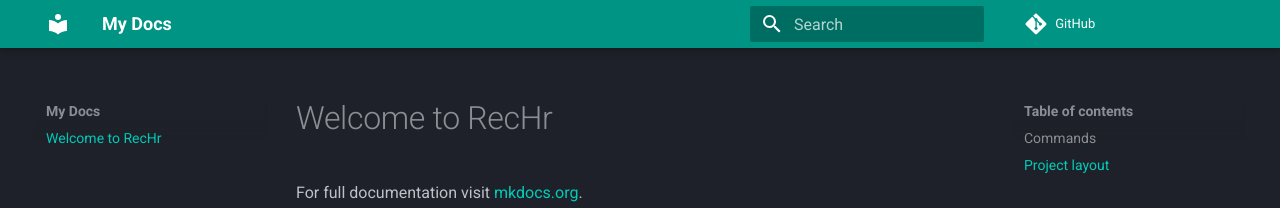
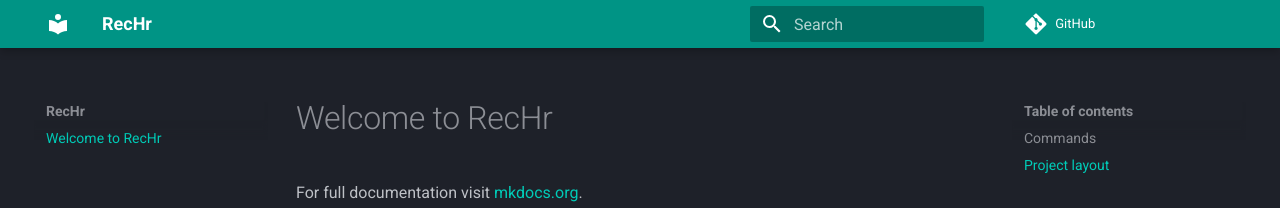
Before and after one commit to DejanLjubobratovic/rechr-website, an MkDocs documentation site: the page built from docs/index.md, in a window 1280 px wide. Shown: the top 208 px of the page. Built offline with MkDocs 1.6.1 and Material for MkDocs 9.7.7, drawn with Linux system fonts in a browser that asks for light colours; comment, search, counter and statistics services are not loaded.

Commit message:
Update mkdocs.yml

```diff
--- a/mkdocs.yml
+++ b/mkdocs.yml
@@ -1,6 +1,11 @@
-site_name: My Docs
+site_name: RecHr
 repo_url: https://github.com/DejanLjubobratovic/rechr-website/
 edit_uri: blob/main/docs/
+
+
+
+
+# Theme settings
 theme:
   name: material
   palette:
```
